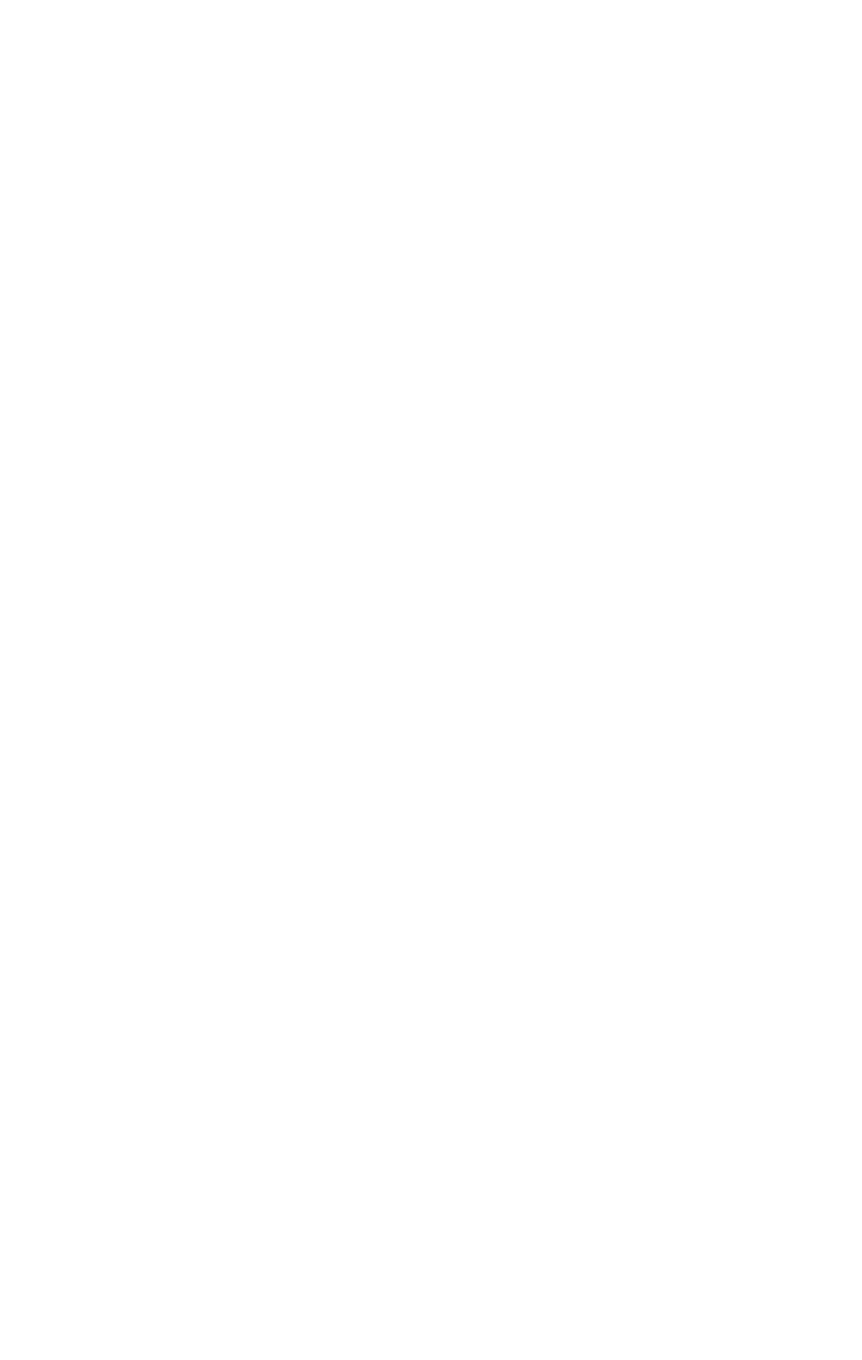
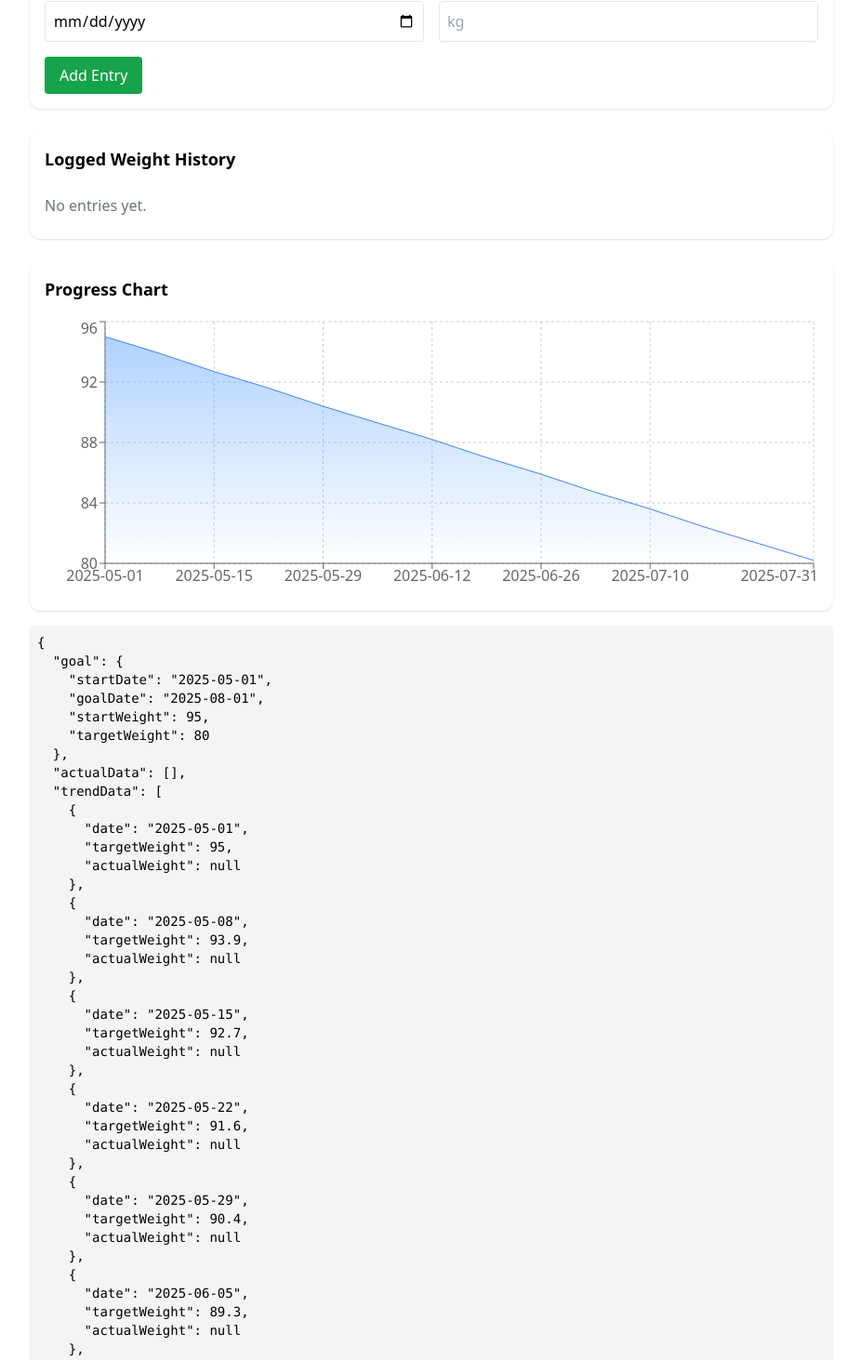
Before and after one commit to DamonHaldane/Weight-loss, a React app: page / in a window 1280 px wide. Shown: the part 611-2074 px from the top of the page at 93% size, without its empty margins (176-1103 px from the left). Before the commit the page ends 800 px from the top, so only its background shows below. Built offline with nearby package versions, Linux system fonts and the light colour scheme.

Commit message:
Update App.jsx

```diff
--- a/src/App.jsx
+++ b/src/App.jsx
@@ -6,11 +6,20 @@ import WeightLogForm from "./components/WeightLogForm";
 import WeightHistory from "./components/WeightHistory";
 
 function App() {
-  const [goal, setGoal] = useState(null);
+  const [goal, setGoal] = useState({
+    startDate: "2025-05-01",
+    goalDate: "2025-08-01",
+    startWeight: 95,
+    targetWeight: 80
+  });
   const [actualData, setActualData] = useState([]);
 
   const handleGoalSubmit = (goalData) => {
     setGoal(goalData);
+  };
+
+  const addEntry = (entry) => {
+    setActualData(prev => [...prev, entry]);
   };
 
   const deleteEntry = (index) => {
@@ -30,10 +39,12 @@ function App() {
       date.setDate(start.getDate() + i);
       const progress = i / days;
       const targetWeightAtDate = (startWeight - progress * (startWeight - targetWeight)).toFixed(1);
-      const actual = actualData.find(entry => new Date(entry.date).toDateString() === date.toDateString());
+      const dateString = date.toISOString().split('T')[0];
+
+      const actual = actualData.find(entry => entry.date === dateString);
 
       trendData.push({
-        date: date.toISOString().split('T')[0],
+        date: dateString,
         targetWeight: parseFloat(targetWeightAtDate),
         actualWeight: actual ? actual.weight : null,
       });
@@ -44,23 +55,16 @@ function App() {
   return (
     <Router>
       <div className="p-4 max-w-4xl mx-auto">
-        <h1 className="text-2xl font-bold mb-6">Weight Loss Tracker</h1>
-        <Routes>
-          <Route
-            path="/"
-            element={
-              <>
-                <GoalForm onGoalSubmit={handleGoalSubmit} />
-                {goal && (
-                  <ProgressChart
-                    trendData={generateTrendData()}
-                    actualData={actualData}
-                  />
-                )}
-              </>
-            }
-          />
-        </Routes>
+        <h1 className="text-2xl font-bold mb-6">Weight Loss Tracker (Debug Mode)</h1>
+
+        <GoalForm onGoalSubmit={handleGoalSubmit} />
+        <WeightLogForm onAdd={addEntry} />
+        <WeightHistory entries={actualData} onDelete={deleteEntry} />
+        <ProgressChart trendData={generateTrendData()} />
+
+        <pre className="mt-4 text-sm bg-gray-100 p-2 rounded">
+{JSON.stringify({ goal, actualData, trendData: generateTrendData() }, null, 2)}
+        </pre>
       </div>
     </Router>
   );
```
